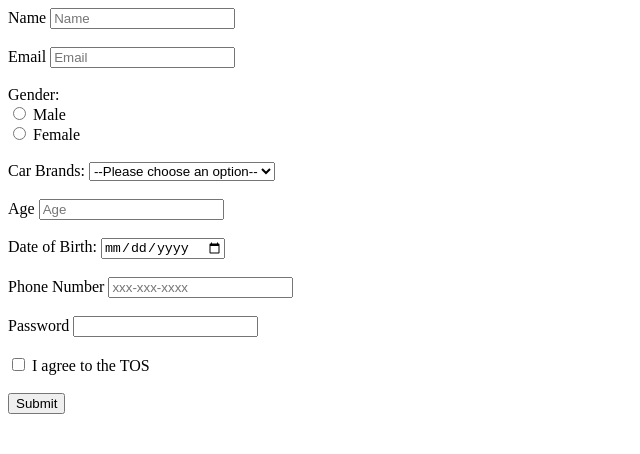
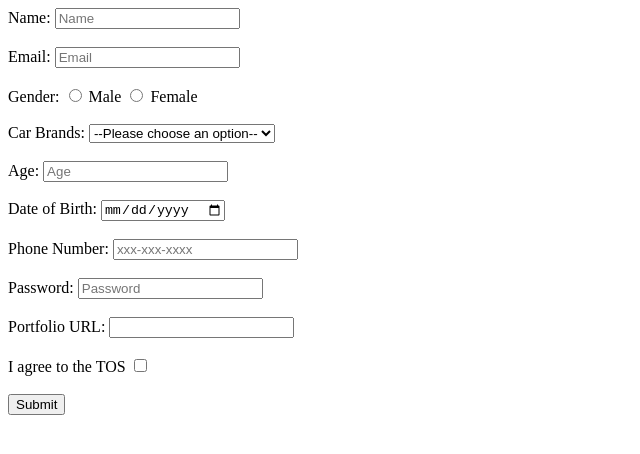
Before and after one commit to acciojob/signup-form-car-Priyatam-Vemulapalli, a website: page main.html in a window 1280 px wide. Shown: the whole page, without its empty margins (0-640 px from the left). Drawn offline with Linux system fonts and the light colour scheme.

Commit message:
created a submission

```diff
--- a/main.html
+++ b/main.html
@@ -1,55 +1,49 @@
 <!DOCTYPE html>
-
-<html>
-
+<html lang="en">
 <head>
-	<link rel="stylesheet" href="styles.css">
+    <meta charset="UTF-8">
+    <meta name="viewport" content="width=device-width, initial-scale=1.0">
+    <title>Signup Form</title>
 </head>
-
 <body>
-	<!-- the entire body must be written by student -->
-    <script type="text/javascript" src="./script.js">
-</script>
-
-	<form method="post"></form>
-	<label for="name">Name</label>
+    <form method="post">
+        <label for="name">Name:</label>
         <input type="text" id="name" name="name" placeholder="Name" required><br><br>
 
-	<label for="email">Email</label>
-	<input type="text" id="email" name="email" placeholder="Email" required><br><br>
+        <label for="email">Email:</label>
+        <input type="email" id="email" name="email" placeholder="Email" required><br><br>
 
-	<label>Gender:</label><br>
-    <input type="radio" id="gender_m" name="gender" value="male" required>
-    <label for="gender_m">Male</label><br>
-
-	<input type="radio" id="gender_f" name="gender" value="female" required>
-    <label for="gender_f">Female</label><br><br>
+        <label>Gender:</label>
+        <input type="radio" id="gender_m" name="gender" value="male" required> Male
+        <input type="radio" id="gender_f" name="gender" value="female" required> Female<br><br>
 
         <label for="cars">Car Brands:</label>
         <select id="cars" name="cars" required>
             <option value="">--Please choose an option--</option>
-        <option value="apple">Nissan</option>
-        <option value="asus">Audi</option>
-        <option value="hp">TATA</option>
+            <option value="apple">Apple</option>
+            <option value="asus">Asus</option>
+            <option value="hp">HP</option>
         </select><br><br>
 
-	<label for="age">Age</label>
+        <label for="age">Age:</label>
         <input type="number" id="age" name="age" placeholder="Age" required><br><br>
 
         <label for="dob">Date of Birth:</label>
         <input type="date" id="dob" name="dob" required><br><br>
 
-	<label for="phoneNumber">Phone Number</label>
-	<input type="Tel" id="tel" name="phoneNumber" placeholder ="xxx-xxx-xxxx"><br><br>
+        <label for="tel">Phone Number:</label>
+        <input type="tel" id="tel" name="tel" placeholder="xxx-xxx-xxxx"><br><br>
 
-	<label for="password">Password</label>
-	<input type="password" id="password" name="password"  required><br><br>
+        <label for="password">Password:</label>
+        <input type="password" id="password" name="password" placeholder="Password" required><br><br>
 
-	<input type="checkbox" id="tos" name="tos" required>
-    <label for="tos">I agree to the TOS</label><br><br>
+        <label for="portfolio">Portfolio URL:</label>
+        <input type="url" id="portfolio" name="portfolio"><br><br>
+
+        <label for="tos">I agree to the TOS</label>
+        <input type="checkbox" id="tos" name="tos" required><br><br>
 
         <button type="submit">Submit</button>
-
+    </form>
 </body>
-
 </html>
```
Lines whose indentation alone changed are shown as unchanged.
